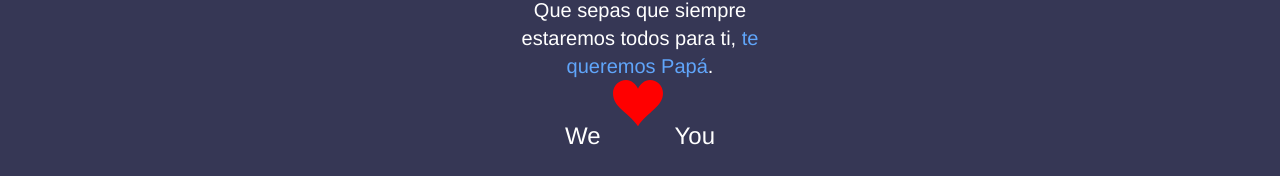
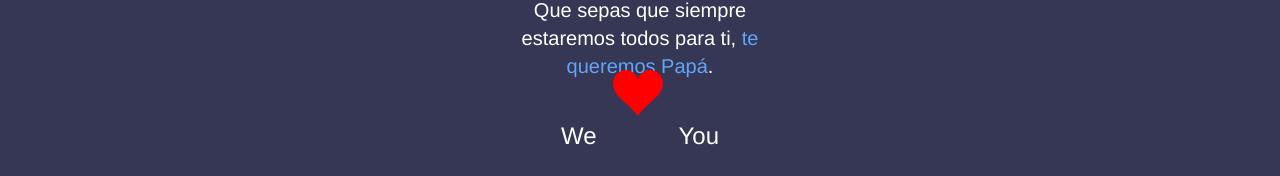
Before and after one commit to KevinCotoCarrera/fatherday, a Vue app: page / in a window 1280 px wide. Shown: the part 1312-1488 px from the top of the page. Built offline with nearby package versions, Linux system fonts and the light colour scheme.

Commit message:
Update HelloWorld.vue

```diff
--- a/src/components/HelloWorld.vue
+++ b/src/components/HelloWorld.vue
@@ -42,7 +42,7 @@
       <h2 class="h2 font serif text-xl mt-12">Que sepas que siempre estaremos todos para ti, <span class="text-blue-400">te queremos Papá</span>.</h2>
       <div class="flex justify-center mt-10 text-2xl">We
 
-<svg class="heart mr-3 ml-3" viewBox="0 0 32 29.6">
+<svg class="heart mr-4 ml-4" viewBox="0 0 32 29.6">
   <path d="M23.6,0c-3.4,0-6.3,2.7-7.6,5.6C14.7,2.7,11.8,0,8.4,0C3.8,0,0,3.8,0,8.4c0,9.4,9.5,11.9,16,21.2
   c6.1-9.3,16-12.1,16-21.2C32,3.8,28.2,0,23.6,0z"/>
 </svg>
@@ -136,7 +136,7 @@ li {
 .heart {
   fill: red;
   position: relative;
-  top: -40px;
+  top: -50px;
   width: 50px;
   animation: pulse 1s ease infinite;
 }
```
